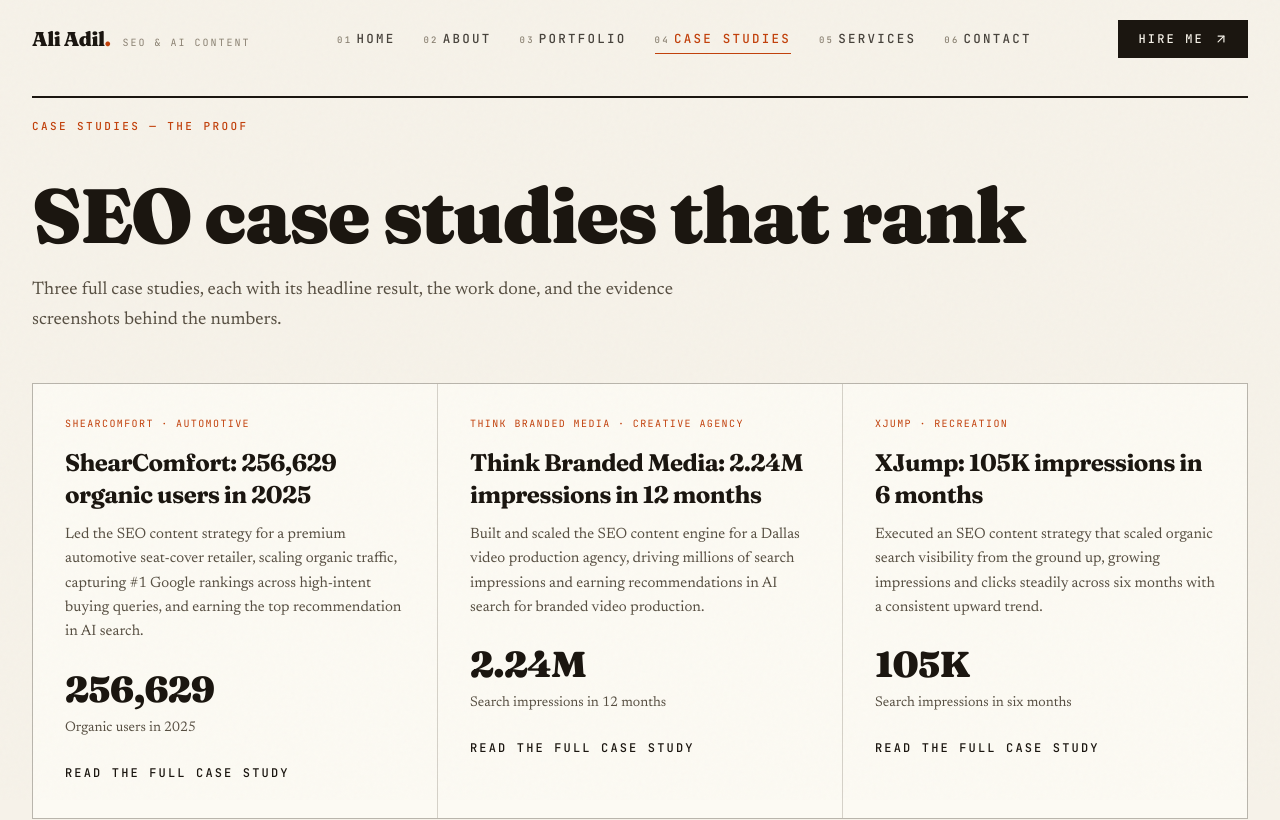
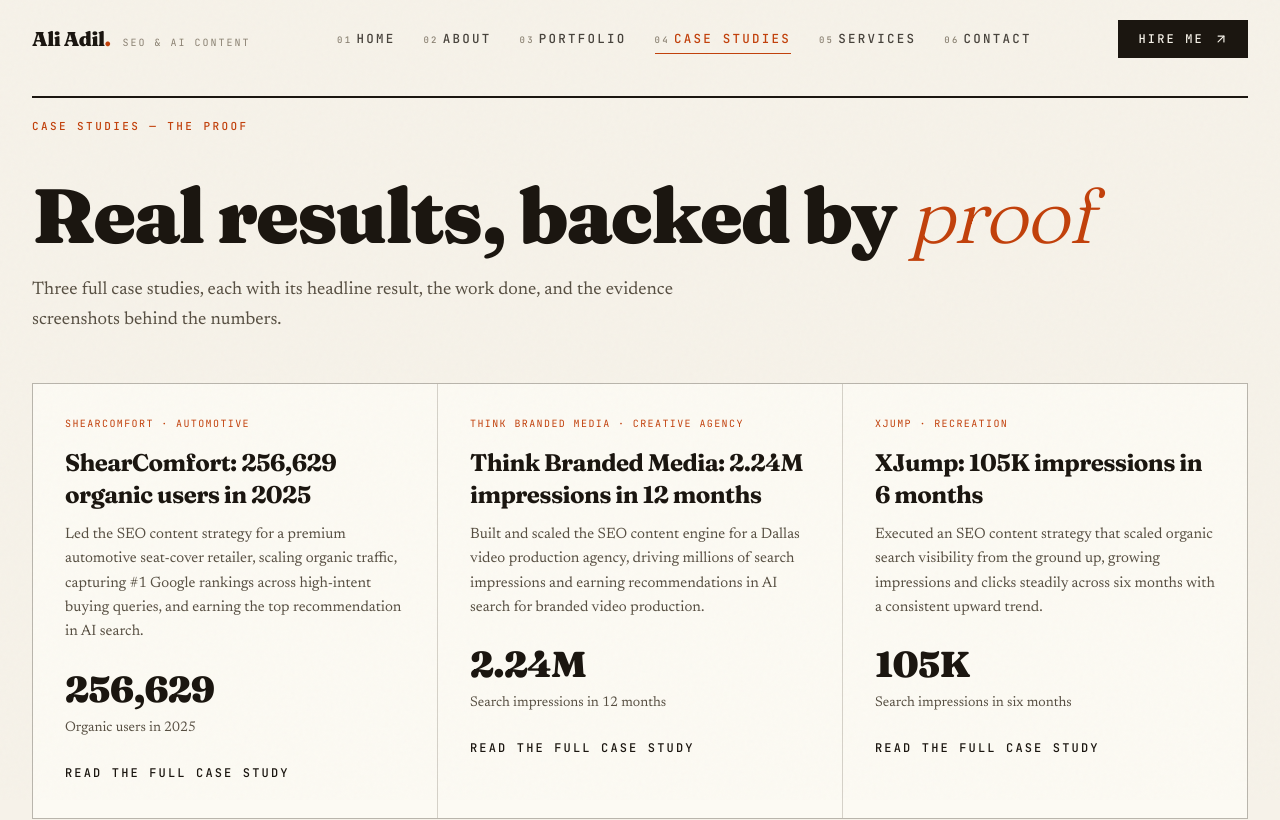
Before and after one commit to maliadil/ali-adil-portfolio, a Next.js app: page /case-studies in a window 1280 px wide. Shown: the top 820 px of the page. Built offline with nearby package versions, Linux system fonts and the light colour scheme.

Commit message:
Update heading text for SEO case studies

```diff
--- a/app/case-studies/page.tsx
+++ b/app/case-studies/page.tsx
@@ -28,7 +28,8 @@ export default function CaseStudiesIndex() {
             className="font-heading font-black leading-[0.95] tracking-tight text-ink"
             style={{ fontSize: "clamp(2.6rem, 6vw, 5rem)" }}
           >
-            SEO case studies that rank
+            Real results, backed by{" "}
+<span className="italic font-light text-vermillion">proof</span>
           </h1>
           <p className="mt-6 max-w-2xl text-lg leading-relaxed text-ink-soft">
             Three full case studies, each with its headline result, the work
```
